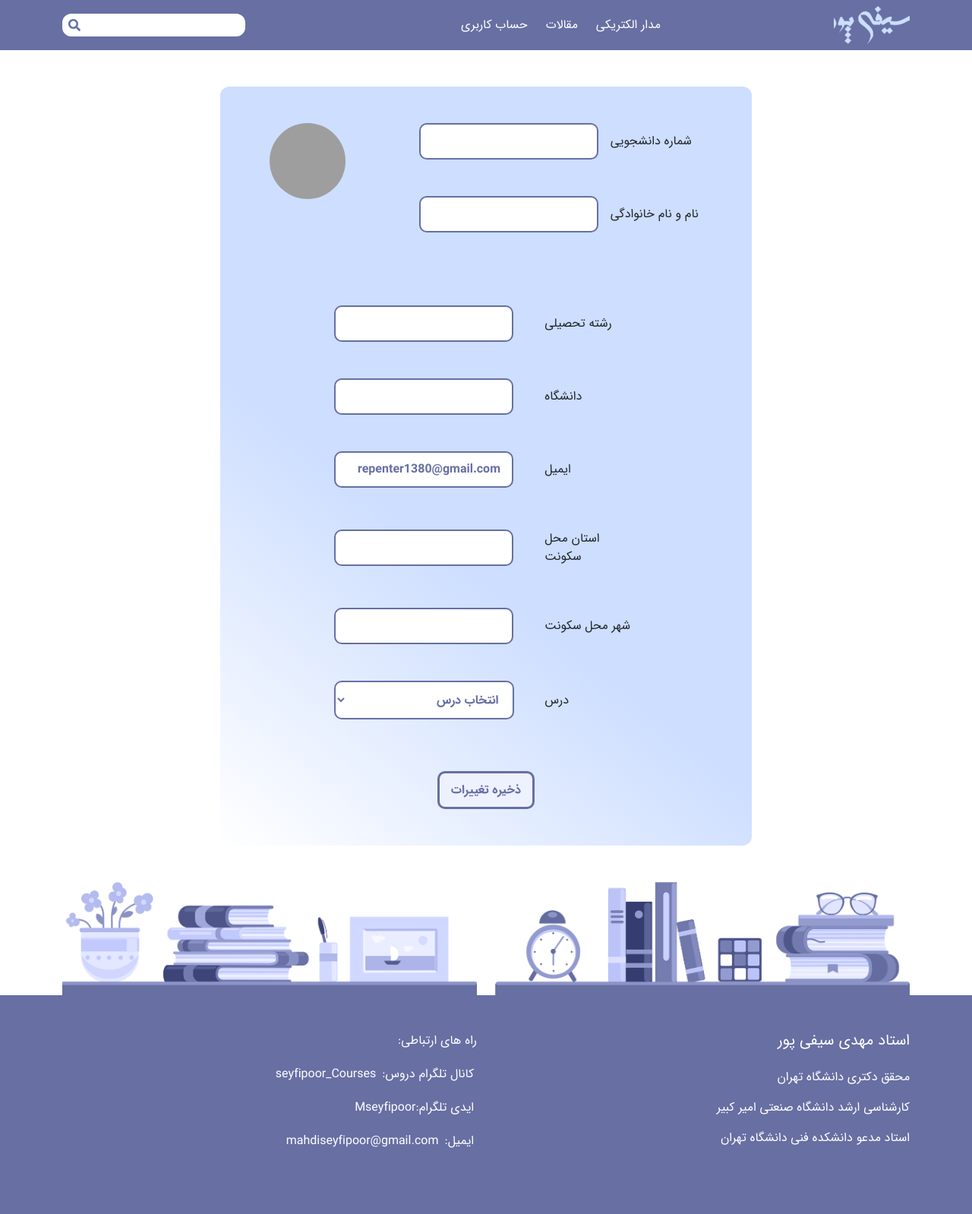
After one commit to zamoosh/organizationOfEducatoin, a Django app: template templates/login/profile.html in a window 1280 px wide. The commit adds this page. Shown: the whole page at 76% size. Run offline with Django 4.2, Linux system fonts and the light colour scheme; the template is opened without the code that fills it, so the values that code supplies are empty; some web fonts are replaced; grey boxes are pictures that could not be loaded.

Commit message:
profile page

```diff
--- a/static/css/style.css
+++ b/static/css/style.css
@@ -26,13 +26,12 @@ root setting
 :root {
     /* dark shades of primary color*/
     --clr-primary-1: #676fa3;
-    --clr-primary-2: #3d56b2;
-    --clr-primary-3: #cddeff;
-    --clr-primary-4: #eef2ff;
-    --clr-primary-5: #417aab;
+    --clr-primary-2: #cddeff;
+    --clr-primary-3: #eef2ff;
+    --clr-primary-4: #417aab;
     --clr-white: #fff;
     --clr-black: #000;
-    --clr-modal : rgba(103, 111, 163,.7);
+    --clr-modal: rgba(103, 111, 163, .7);
     --ff-primary: "iransans", sans-serif;
     --ff-pirmary-bold: "iransansBold", sans-serif;
     --ff-secondary: "Open Sans", sans-serif;
@@ -162,7 +161,7 @@ h4 {
 buttons
 ===========
  */
-.btn,.input {
+.btn, .input {
     border-radius: var(--button-border-radious);
     background: var(--clr-white);
     padding: 10px 15px;
@@ -173,16 +172,16 @@ buttons
 
 }
 
-.btn--transparent,.input--transparent {
+.btn--transparent, .input--transparent {
     background: var(--clr-primary-3);
 }
 
-.btn--transparent:hover,.input--transparent:hover {
+.btn--transparent:hover, .input--transparent:hover {
     background: var(--clr-primary-1);
     color: var(--clr-white);
 }
 
-.btn--bold,.input--bold {
+.btn--bold, .input--bold {
     border-width: 3px;
 }
 
@@ -285,7 +284,7 @@ Sidebar
     height: 100%;
     z-index: 10000;
     padding: 1rem 1.5rem;
-    background: var(--clr-primary-5);
+    background: var(--clr-primary-1);
     display: grid;
     grid-template-rows: auto auto 1fr;
     row-gap: 1rem;
@@ -461,10 +460,6 @@ Sidebar
 */
 
 
-
-
-
-
 /*.login-form .group .input,*/
 /*.login-form .group .button {*/
 /*    border: none;*/
@@ -579,7 +574,7 @@ end login
 article section
 ===============
  */
-.article-box,.notification-box {
+.article-box, .notification-box {
     padding: 3rem;
     border-radius: var(--radius);
     background: var(--gradiant-background-1);
@@ -588,7 +583,7 @@ article section
 
 }
 
-.article , .notification {
+.article, .notification {
     width: 100%;
     padding: 1.75rem;
     background: var(--gradiant-background-3);
@@ -597,7 +592,7 @@ article section
     box-shadow: 0 0 6px 2px rgba(0, 0, 0, 0.09);
 }
 
-.article:hover , .notification:hover{
+.article:hover, .notification:hover {
     background: var(--gradiant-background-3-hover);
     background: var(--gradiant-background-4-hover);
 }
@@ -664,7 +659,7 @@ lesson section
 ===============
  */
 
-.lesson__image-container{
+.lesson__image-container {
     height: 165px;
     width: 150px;
     margin: 2rem auto;
@@ -685,15 +680,16 @@ lesson section
 .lesson-container:hover {
     background: var(--gradiant-background-4-hover);
 }
-.lesson-container{
+
+.lesson-container {
     margin-right: 2rem;
 }
 
-@media screen and (min-width: 578px){
-    .lesson__image-container{
-    height: 210px;
-    width: 195px;
-}
+@media screen and (min-width: 578px) {
+    .lesson__image-container {
+        height: 210px;
+        width: 195px;
+    }
 
 }
 
@@ -705,36 +701,131 @@ end lesson section
 
 /*
 ===============
-modal
+popup
 ===============
  */
 
-.modal{
+.modal {
     background: var(--clr-modal);
 }
 
-.modal-content{
+.modal-content {
 
     border-radius: 20px;
     border: 0;
     background: var(--gradiant-background-1);
     background: var(--gradiant-background-2);
 }
-.modal-header .btn-close{
-   font-size: 20px;
+
+.modal-header .btn-close {
+    font-size: 20px;
     color: var(--clr-primary-1);
 
 }
-.modal-header{
+
+.modal-header {
     border-bottom: 0;
 }
-.modal-body{
+
+.modal-body {
     padding: 1rem 4rem;
 }
 
 @media screen and (min-width: 568px) {
-    .modal-body{
-    padding: 1rem 7rem;
+    .modal-body {
+        padding: 1rem 7rem;
+    }
+
 }
 
+/*
+===============
+file uploader
+===============
+ */
+.form-group {
+    width: 100%;
+    text-align: center;
 }
+
+.file-uploader {
+    visibility: hidden;
+    position: absolute;
+    opacity: 0;
+    z-index: -999;
+}
+
+.file-uploader-label {
+    height: 100px;
+    width: 100px;
+    display: inline-block;
+    border-radius: 50%;
+    position: relative;
+    overflow: hidden;
+    border: 0;
+    cursor: pointer;
+    background-image: url("./../img/defualts/Default Profile.jpg");
+    background-size: cover;
+}
+
+.file-uploader-label .file-uploader-icon-container {
+    position: absolute;
+    bottom: 0;
+    width: 100%;
+    left: 50%;
+    border-radius: 0 0 50% 50%;
+    transform: translateX(-50%);
+    background-color: rgba(0, 0, 0, 0.3);
+    color: white;
+    transition: var(--transition);
+
+}
+
+@media screen and (min-width: 968px) {
+    .file-uploader-label:hover .file-uploader-icon-container {
+        bottom: 0;
+    }
+
+    .file-uploader-label .file-uploader-icon-container {
+        bottom: -50px;
+
+    }
+}
+
+
+/*
+===============
+profile
+===============
+ */
+.profile-container {
+    width: 80vw;
+    background: var(--gradiant-background-1);
+    background: var(--gradiant-background-2);
+    border-radius: var(--radius);
+}
+
+.more-information__profile {
+    max-width: 400px;
+    margin: 0 auto;
+}
+
+@media screen and (min-width: 768px) {
+    .profile-container {
+        width: 700px;
+    }
+
+    .select-lesson__profile {
+        padding-left: 2rem;
+    }
+
+    .select-lesson__profile select {
+        margin-right: 1.5rem;
+    }
+
+    .more-information__profile-md {
+        max-width: 100%;
+        margin: auto;
+    }
+
+}
--- a/static/js/index.js
+++ b/static/js/index.js
@@ -13,7 +13,14 @@
 // swiperSlider("#swiper-lesson", {slidesPerView: [1, 2, 3, 4]});
 // swiperSlider("#swiper-notification", {slidesPerView: [1, 2, 3]});
 
-
+//file uploader
+const uploader = document.querySelector('.file-uploader');
+const label = document.querySelector('.file-uploader-label')
+uploader.addEventListener('change', (event) => {
+    const value = window.URL.createObjectURL(
+    event.currentTarget.files[0]);
+    label.style.backgroundImage = `url(${value})`;
+});
 
 
 
--- a/templates/lesson/lessons.html
+++ b/templates/lesson/lessons.html
@@ -20,9 +20,6 @@
 {% endblock %}
 
 
-<body>
-yes
-</body>
 
 
 {% block content %}
--- /dev/null
+++ b/templates/login/profile.html
@@ -0,0 +1,162 @@
+{% extends "base.html" %}{% load static %}
+{% block title %}profile{% endblock %}
+
+
+
+
+
+{% block content %}
+    <div class="m-5 profile-page">
+
+        <form class=" container p-5 profile-container">
+            <div class="more-information__profile-md">
+                <div class="row mb-md-5 flex-md-row-reverse">
+                    <div class="col-12 col-md-3">
+                        <div class="form-group">
+                            <input type="file" name="file" class="file-uploader" id="file-uploader">
+                            <label class="file-uploader-label" for="file-uploader">
+
+                                <div class="file-uploader-icon-container">
+                                    <i class="fas fa-file-upload"></i>
+                                </div>
+
+                            </label>
+                        </div>
+
+
+                    </div>
+                    <div class="col-12 col-md-9">
+                        <div class="row g-3 align-items-center  text-center mb-3 mb-md-5">
+                            <div class="col-12 col-md-4 text-md-start ">
+                                <label for="inputPassword6" class="col-form-label">شماره دانشجویی</label>
+                            </div>
+                            <div class="col-12 col-md-8 text-md-end">
+                                <input type="text" id="" class="input" aria-describedby="passwordHelpInline">
+                            </div>
+
+                        </div>
+                        <div class="row g-3 align-items-center  text-center mb-3 mb-md-5">
+                            <div class="col-12 col-md-4 text-md-start ">
+                                <label for="inputPassword6" class="col-form-label">نام و نام خانوادگی</label>
+                            </div>
+                            <div class="col-12 col-md-8 text-md-end">
+                                <input type="text" id="" class="input" aria-describedby="passwordHelpInline">
+                            </div>
+
+                        </div>
+                    </div>
+                </div>
+            </div>
+
+
+            <div class="more-information__profile">
+                <div class="row g-3 align-items-center  text-center mb-3 mb-md-5">
+                    <div class="col-12 col-md-4 text-md-start ">
+                        <label for="inputPassword6" class="col-form-label">رشته تحصیلی</label>
+                    </div>
+                    <div class="col-12 col-md-8 text-md-start">
+                        <input type="text" id="" class="input" aria-describedby="passwordHelpInline">
+                    </div>
+
+                </div>
+                <div class="row g-3 align-items-center  text-center mb-3 mb-md-5">
+                    <div class="col-12 col-md-4 text-md-start">
+                        <label for="inputPassword6" class="col-form-label">دانشگاه</label>
+                    </div>
+                    <div class="col-12 col-md-8 text-md-start">
+                        <input type="text" id="" class="input" aria-describedby="passwordHelpInline">
+                    </div>
+                </div>
+                <div class="row g-3 align-items-center  text-center mb-3 mb-md-5">
+                    <div class="col-12 col-md-4 text-md-start">
+                        <label for="inputPassword6" class="col-form-label">ایمیل</label>
+                    </div>
+                    <div class="col-12 col-md-8 text-md-start">
+                        <input type="text" id="" class="input" aria-describedby="passwordHelpInline" disabled
+                               value="repenter1380@gmail.com">
+                    </div>
+                </div>
+                <div class="row g-3 align-items-center  text-center mb-3 mb-md-5">
+                    <div class="col-12 col-md-4 text-md-start">
+                        <label for="inputPassword6" class="col-form-label">استان محل سکونت</label>
+                    </div>
+                    <div class="col-12 col-md-8 text-md-start">
+                        <input type="text" id="" class="input" aria-describedby="passwordHelpInline">
+                    </div>
+
+                </div>
+                <div class="row g-3 align-items-center  text-center mb-3 mb-md-5">
+                    <div class="col-12 col-md-4 text-md-start">
+                        <label for="inputPassword6" class="col-form-label">شهر محل سکونت</label>
+                    </div>
+                    <div class="col-12 col-md-8 text-md-start">
+                        <input type="text" id="" class="input" aria-describedby="passwordHelpInline">
+                    </div>
+
+                </div>
+                <div class="row g-3 align-items-center  text-center mb-3 mb-md-5">
+                    <div class="col-12 col-md-4 text-md-start">
+                        <label for="inputPassword6" class="col-form-label"> درس </label>
+                    </div>
+                    <div class="col-12 col-md-8 text-md-start select-lesson__profile">
+                        <select class=" input w-100" aria-label="Default select example">
+                            <option selected>انتخاب درس</option>
+                            <option value="1">One</option>
+                            <option value="2">Two</option>
+                            <option value="3">Three</option>
+                        </select>
+                    </div>
+
+                </div>
+            </div>
+            <div class="group text-center sign-up-button">
+                <input type="submit" class="button input input--transparent input--bold" value="ذخیره تغییرات">
+            </div>
+
+
+        </form>
+    </div>
+
+
+    <!-- sidebar -->
+
+
+    <!-- Modal -->
+
+
+    <!-- Modal -->
+    <div class="modal fade" id="exampleModal" tabindex="-1" aria-labelledby="exampleModalLabel" aria-hidden="true">
+        <div class="modal-dialog modal-dialog-centered">
+            <div class="modal-content">
+                <div class="modal-header">
+                    <button type="button" class="btn-close" data-bs-dismiss="modal" aria-label="Close"></button>
+                </div>
+                <div class="modal-body">
+                    <form action=" ">
+                        <div class="group d-flex flex-column  ">
+                            <label for="pass" class="label mb-2">ایمیل خود را وارد کنید</label>
+                            <input id="pass" type="email" class="input " name="email">
+                        </div>
+                        <div class="group text-center sign-up-button">
+                            <input type="submit" class="button input input--transparent input--bold" value="ارسال">
+                        </div>
+
+                    </form>
+                </div>
+
+            </div>
+        </div>
+    </div>
+
+
+
+
+
+
+{% endblock %}
+{% block testjs %}
+
+
+
+
+{% endblock %}
```
